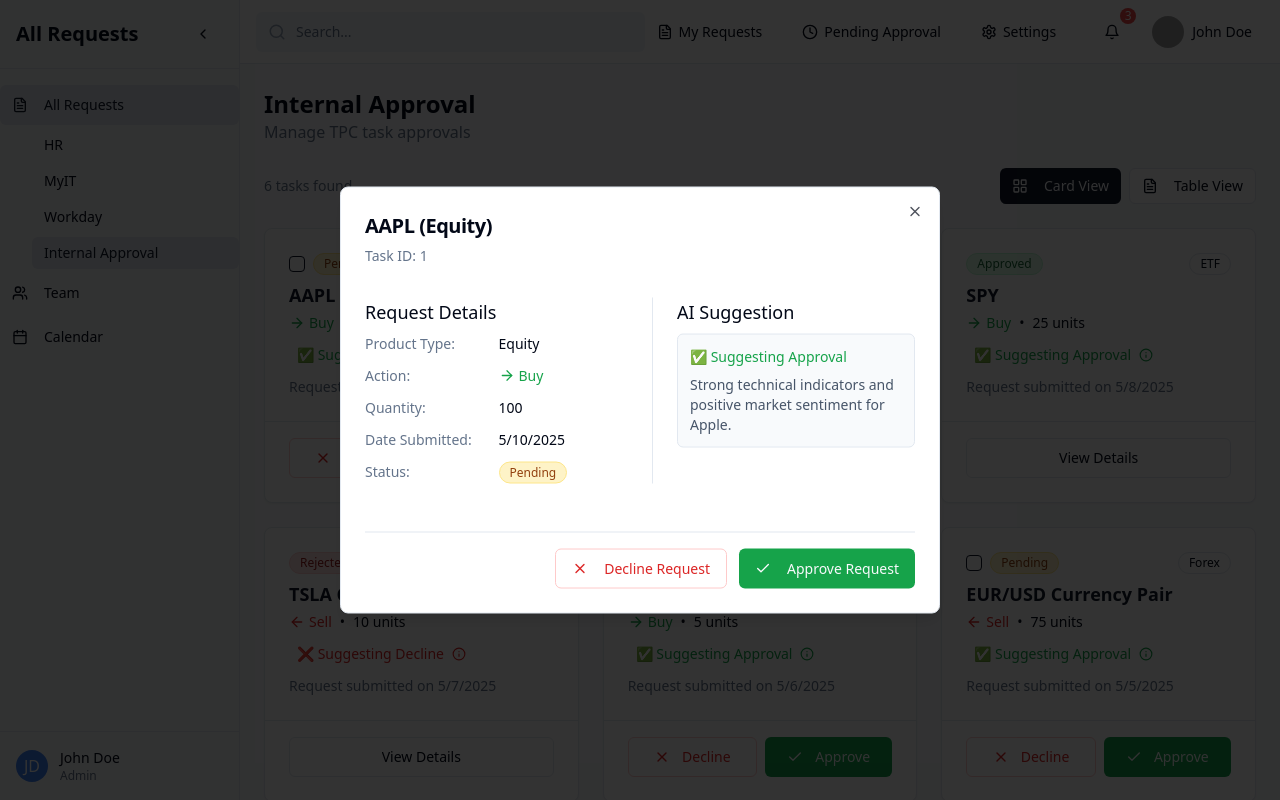
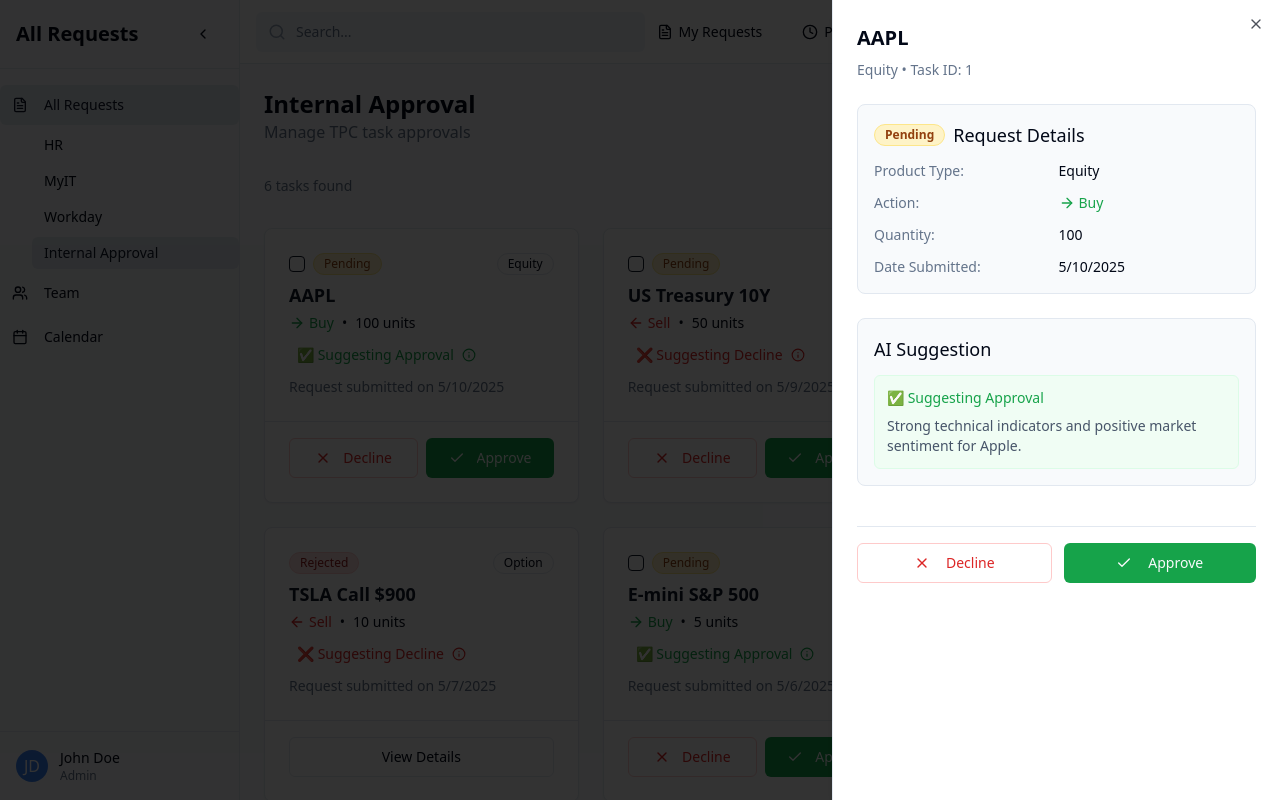
Before and after one commit to gqxcd/approval-flow-dashboard, a React (Vite) app: page /internal-approval in a window 1280 px wide. Both pictures are taken after a click on the button "AAPL". Built offline with nearby package versions, Linux system fonts and the light colour scheme; grey boxes are pictures that could not be loaded.

Commit message:
feat: Add task detail flyout dialog
Adds a flyout dialog to display detailed information for a selected task, including request details and AI suggestions.

```diff
--- a/src/components/tpc/TpcTasksCardView.tsx
+++ b/src/components/tpc/TpcTasksCardView.tsx
@@ -14,12 +14,12 @@ import {
   TooltipTrigger,
 } from "@/components/ui/tooltip";
 import {
-  Dialog,
-  DialogContent,
-  DialogDescription,
-  DialogHeader,
-  DialogTitle,
-} from "@/components/ui/dialog";
+  Sheet,
+  SheetContent,
+  SheetDescription,
+  SheetHeader,
+  SheetTitle,
+} from "@/components/ui/sheet";
 
 interface TpcTasksCardViewProps {
   tasks: TpcTask[];
@@ -55,11 +55,11 @@ const suggestionConfig = {
 
 const TpcTasksCardView = ({ tasks, selectedTasks, onSelectTask }: TpcTasksCardViewProps) => {
   const [selectedTask, setSelectedTask] = useState<TpcTask | null>(null);
-  const [dialogOpen, setDialogOpen] = useState(false);
+  const [sheetOpen, setSheetOpen] = useState(false);
 
   const handleViewTask = (task: TpcTask) => {
     setSelectedTask(task);
-    setDialogOpen(true);
+    setSheetOpen(true);
   };
 
   return (
@@ -93,7 +93,7 @@ const TpcTasksCardView = ({ tasks, selectedTasks, onSelectTask }: TpcTasksCardVi
                 <div className="mt-2">
                   <Button
                     variant="link"
-                    className="p-0 h-auto font-semibold text-lg justify-start text-left"
+                    className="p-0 h-auto font-semibold text-lg justify-start text-left cursor-pointer"
                     onClick={() => handleViewTask(task)}
                   >
                     <span className="truncate max-w-full block">{task.productName}</span>
@@ -148,7 +148,7 @@ const TpcTasksCardView = ({ tasks, selectedTasks, onSelectTask }: TpcTasksCardVi
                 ) : (
                   <Button
                     variant="outline"
-                    className="w-full"
+                    className="w-full cursor-pointer"
                     onClick={() => handleViewTask(task)}
                   >
                     <span className="truncate">View Details</span>
@@ -161,19 +161,24 @@ const TpcTasksCardView = ({ tasks, selectedTasks, onSelectTask }: TpcTasksCardVi
         })}
       </div>
 
-      <Dialog open={dialogOpen} onOpenChange={setDialogOpen}>
+      <Sheet open={sheetOpen} onOpenChange={setSheetOpen}>
         {selectedTask && (
-          <DialogContent className="sm:max-w-[600px]">
-            <DialogHeader>
-              <DialogTitle className="text-xl">{selectedTask.productName} ({selectedTask.productType})</DialogTitle>
-              <DialogDescription>
-                Task ID: {selectedTask.id}
-              </DialogDescription>
-            </DialogHeader>
+          <SheetContent className="w-full sm:max-w-md overflow-y-auto">
+            <SheetHeader>
+              <SheetTitle className="text-xl">{selectedTask.productName}</SheetTitle>
+              <SheetDescription>
+                {selectedTask.productType} • Task ID: {selectedTask.id}
+              </SheetDescription>
+            </SheetHeader>
 
-            <div className="grid grid-cols-1 md:grid-cols-2 gap-6 py-4">
-              <div>
-                <h3 className="font-medium text-lg mb-2">Request Details</h3>
+            <div className="py-6 space-y-6">
+              <div className="bg-slate-50 rounded-lg p-4 border border-slate-200">
+                <h3 className="font-medium text-lg mb-3 flex items-center">
+                  <Badge className={cn("mr-2", statusConfig[selectedTask.status].color)}>
+                    {statusConfig[selectedTask.status].label}
+                  </Badge>
+                  Request Details
+                </h3>
                 <div className="space-y-3">
                   <div className="grid grid-cols-2 gap-1">
                     <span className="text-sm text-slate-500">Product Type:</span>
@@ -210,18 +215,12 @@ const TpcTasksCardView = ({ tasks, selectedTasks, onSelectTask }: TpcTasksCardVi
                       {new Date(selectedTask.requestedSubmitted).toLocaleDateString()}
                     </span>
                   </div>
-                  <div className="grid grid-cols-2 gap-1">
-                    <span className="text-sm text-slate-500">Status:</span>
-                    <Badge className={cn("font-medium w-fit", statusConfig[selectedTask.status].color)}>
-                      {statusConfig[selectedTask.status].label}
-                    </Badge>
-                  </div>
                 </div>
               </div>
 
-              <div className="border-t md:border-t-0 md:border-l pt-4 md:pt-0 md:pl-6">
-                <h3 className="font-medium text-lg mb-2">AI Suggestion</h3>
-                <div className="p-3 rounded-md border border-slate-200 bg-slate-50">
+              <div className="bg-slate-50 rounded-lg p-4 border border-slate-200">
+                <h3 className="font-medium text-lg mb-3">AI Suggestion</h3>
+                <div className={cn("p-3 rounded-md border", selectedTask.suggestion === 'approval' ? "border-green-100 bg-green-50" : "border-red-100 bg-red-50")}>
                   <div className={cn("text-sm mb-2 font-medium", suggestionConfig[selectedTask.suggestion].color)}>
                     {suggestionConfig[selectedTask.suggestion].label}
                   </div>
@@ -231,21 +230,21 @@ const TpcTasksCardView = ({ tasks, selectedTasks, onSelectTask }: TpcTasksCardVi
             </div>
 
             {selectedTask.status === 'pending' && (
-              <div className="flex justify-end gap-3 mt-4 border-t pt-4">
+              <div className="flex justify-between gap-3 mt-4 border-t pt-4">
                 <Button
                   variant="outline"
-                  className="border-red-200 text-red-600 hover:bg-red-50"
+                  className="border-red-200 text-red-600 hover:bg-red-50 flex-1"
                 >
-                  <X size={16} className="mr-2" /> Decline Request
+                  <X size={16} className="mr-2" /> Decline
                 </Button>
-                <Button className="bg-green-600 hover:bg-green-700">
-                  <Check size={16} className="mr-2" /> Approve Request
+                <Button className="bg-green-600 hover:bg-green-700 flex-1">
+                  <Check size={16} className="mr-2" /> Approve
                 </Button>
               </div>
             )}
-          </DialogContent>
+          </SheetContent>
         )}
-      </Dialog>
+      </Sheet>
     </TooltipProvider>
   );
 };
--- a/src/components/tpc/TpcTasksTableView.tsx
+++ b/src/components/tpc/TpcTasksTableView.tsx
@@ -21,12 +21,12 @@ import {
   TooltipTrigger,
 } from "@/components/ui/tooltip";
 import {
-  Dialog,
-  DialogContent,
-  DialogDescription,
-  DialogHeader,
-  DialogTitle,
-} from "@/components/ui/dialog";
+  Sheet,
+  SheetContent,
+  SheetDescription,
+  SheetHeader,
+  SheetTitle,
+} from "@/components/ui/sheet";
 
 interface TpcTasksTableViewProps {
   tasks: TpcTask[];
@@ -63,14 +63,14 @@ const suggestionConfig = {
 
 const TpcTasksTableView = ({ tasks, selectedTasks, onSelectTask, onSelectAll }: TpcTasksTableViewProps) => {
   const [selectedTask, setSelectedTask] = useState<TpcTask | null>(null);
-  const [dialogOpen, setDialogOpen] = useState(false);
+  const [sheetOpen, setSheetOpen] = useState(false);
 
   const pendingTasks = tasks.filter(task => task.status === 'pending');
   const allPendingSelected = pendingTasks.length > 0 && pendingTasks.every(task => selectedTasks.includes(task.id));
 
   const handleViewTask = (task: TpcTask) => {
     setSelectedTask(task);
-    setDialogOpen(true);
+    setSheetOpen(true);
   };
 
   return (
@@ -116,7 +116,7 @@ const TpcTasksTableView = ({ tasks, selectedTasks, onSelectTask, onSelectAll }:
                   <TableCell className="font-medium">
                     <Button
                       variant="link"
-                      className="p-0 h-auto font-medium text-left justify-start"
+                      className="p-0 h-auto font-medium text-left justify-start cursor-pointer"
                       onClick={() => handleViewTask(task)}
                     >
                       <span className="truncate max-w-[150px] block">{task.productName}</span>
@@ -180,6 +180,7 @@ const TpcTasksTableView = ({ tasks, selectedTasks, onSelectTask, onSelectAll }:
                         variant="outline"
                         size="sm"
                         onClick={() => handleViewTask(task)}
+                        className="cursor-pointer"
                       >
                         <span className="hidden sm:inline">View</span>
                         <MoreHorizontal size={16} className="sm:hidden" />
@@ -193,19 +194,24 @@ const TpcTasksTableView = ({ tasks, selectedTasks, onSelectTask, onSelectAll }:
         </Table>
       </div>
 
-      <Dialog open={dialogOpen} onOpenChange={setDialogOpen}>
+      <Sheet open={sheetOpen} onOpenChange={setSheetOpen}>
         {selectedTask && (
-          <DialogContent className="sm:max-w-[600px]">
-            <DialogHeader>
-              <DialogTitle className="text-xl">{selectedTask.productName} ({selectedTask.productType})</DialogTitle>
-              <DialogDescription>
-                Task ID: {selectedTask.id}
-              </DialogDescription>
-            </DialogHeader>
+          <SheetContent className="w-full sm:max-w-md overflow-y-auto">
+            <SheetHeader>
+              <SheetTitle className="text-xl">{selectedTask.productName}</SheetTitle>
+              <SheetDescription>
+                {selectedTask.productType} • Task ID: {selectedTask.id}
+              </SheetDescription>
+            </SheetHeader>
 
-            <div className="grid grid-cols-1 md:grid-cols-2 gap-6 py-4">
-              <div>
-                <h3 className="font-medium text-lg mb-2">Request Details</h3>
+            <div className="py-6 space-y-6">
+              <div className="bg-slate-50 rounded-lg p-4 border border-slate-200">
+                <h3 className="font-medium text-lg mb-3 flex items-center">
+                  <Badge className={cn("mr-2", statusConfig[selectedTask.status].color)}>
+                    {statusConfig[selectedTask.status].label}
+                  </Badge>
+                  Request Details
+                </h3>
                 <div className="space-y-3">
                   <div className="grid grid-cols-2 gap-1">
                     <span className="text-sm text-slate-500">Product Type:</span>
@@ -242,18 +248,12 @@ const TpcTasksTableView = ({ tasks, selectedTasks, onSelectTask, onSelectAll }:
                       {new Date(selectedTask.requestedSubmitted).toLocaleDateString()}
                     </span>
                   </div>
-                  <div className="grid grid-cols-2 gap-1">
-                    <span className="text-sm text-slate-500">Status:</span>
-                    <Badge className={cn("font-medium w-fit", statusConfig[selectedTask.status].color)}>
-                      {statusConfig[selectedTask.status].label}
-                    </Badge>
-                  </div>
                 </div>
               </div>
 
-              <div className="border-t md:border-t-0 md:border-l pt-4 md:pt-0 md:pl-6">
-                <h3 className="font-medium text-lg mb-2">AI Suggestion</h3>
-                <div className="p-3 rounded-md border border-slate-200 bg-slate-50">
+              <div className="bg-slate-50 rounded-lg p-4 border border-slate-200">
+                <h3 className="font-medium text-lg mb-3">AI Suggestion</h3>
+                <div className={cn("p-3 rounded-md border", selectedTask.suggestion === 'approval' ? "border-green-100 bg-green-50" : "border-red-100 bg-red-50")}>
                   <div className={cn("text-sm mb-2 font-medium", suggestionConfig[selectedTask.suggestion].color)}>
                     {suggestionConfig[selectedTask.suggestion].label}
                   </div>
@@ -263,21 +263,21 @@ const TpcTasksTableView = ({ tasks, selectedTasks, onSelectTask, onSelectAll }:
             </div>
 
             {selectedTask.status === 'pending' && (
-              <div className="flex justify-end gap-3 mt-4 border-t pt-4">
+              <div className="flex justify-between gap-3 mt-4 border-t pt-4">
                 <Button
                   variant="outline"
-                  className="border-red-200 text-red-600 hover:bg-red-50"
+                  className="border-red-200 text-red-600 hover:bg-red-50 flex-1"
                 >
-                  <X size={16} className="mr-2" /> Decline Request
+                  <X size={16} className="mr-2" /> Decline
                 </Button>
-                <Button className="bg-green-600 hover:bg-green-700">
-                  <Check size={16} className="mr-2" /> Approve Request
+                <Button className="bg-green-600 hover:bg-green-700 flex-1">
+                  <Check size={16} className="mr-2" /> Approve
                 </Button>
               </div>
             )}
-          </DialogContent>
+          </SheetContent>
         )}
-      </Dialog>
+      </Sheet>
     </TooltipProvider>
   );
 };
```
